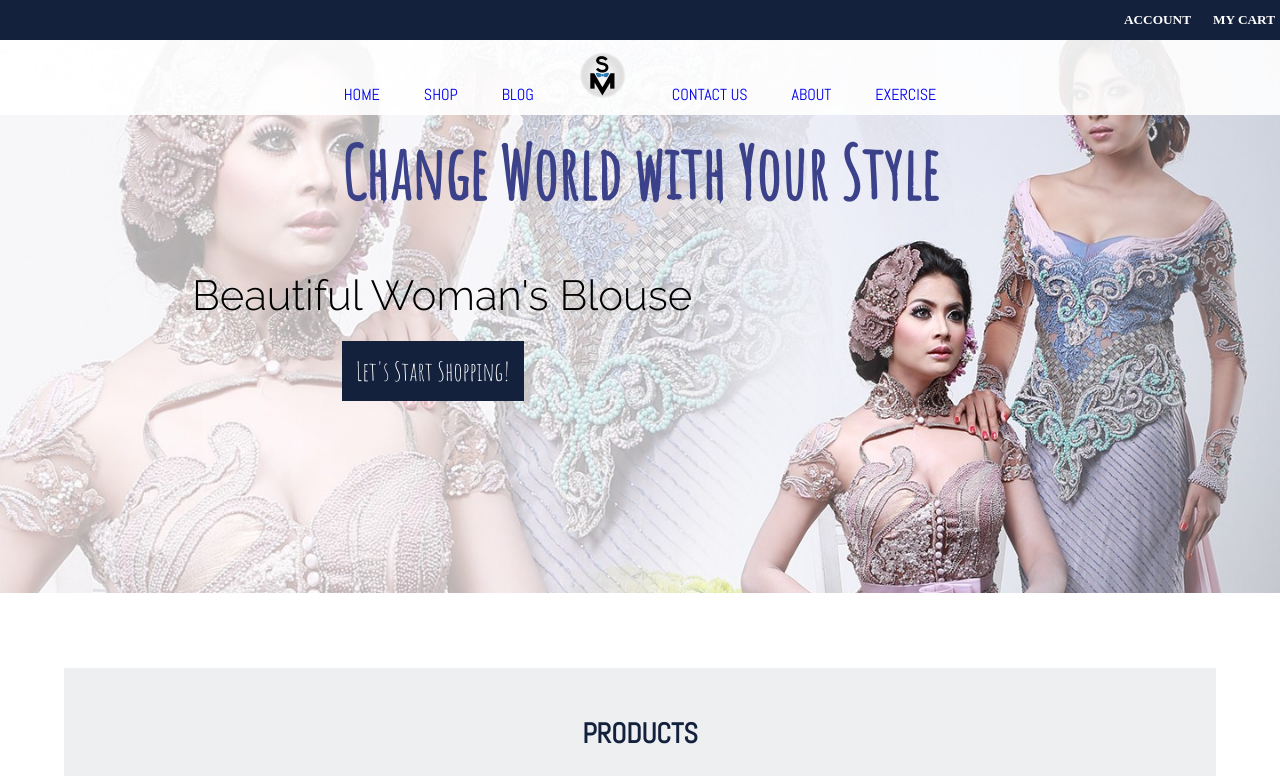
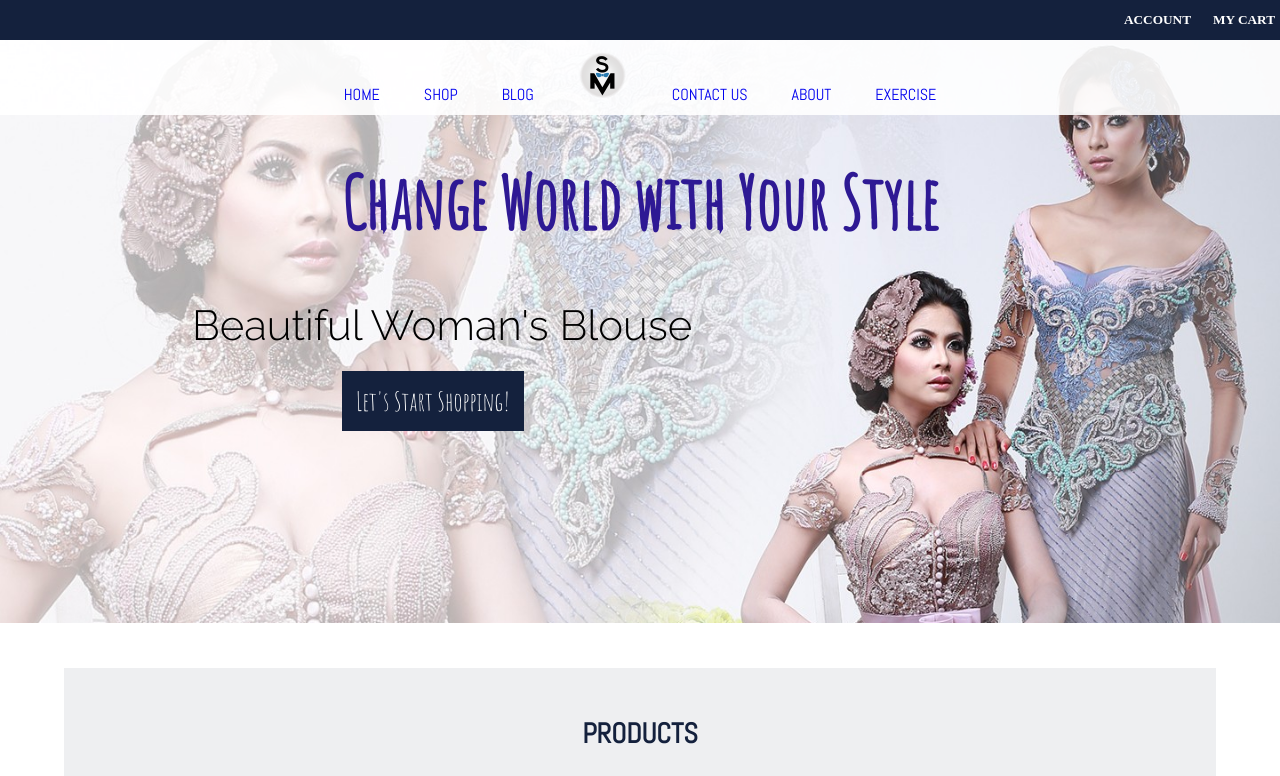
Before and after one commit to uciarahito/arahito.github.io, a plain HTML site: page index.html in a window 1280 px wide. Shown: the top 776 px of the page. Drawn offline with Linux system fonts and the light colour scheme.

Commit message:
recover css

```diff
--- a/style.css
+++ b/style.css
@@ -43,7 +43,7 @@ body {
 #cover_home {
   height: 600px;
   position: relative;
-  top: -55px;
+  top: -25px;
   width: 100%;
   background-image: url("img/bg1.jpg");
   background-size: cover;
@@ -158,7 +158,7 @@ li {
 }
 
 h1 {
-  color: #3C4289;
+  color: #2E1994;
   font-family: 'Amatic SC', cursive;
   font-size: 72px;
   line-height: 60px;
```
